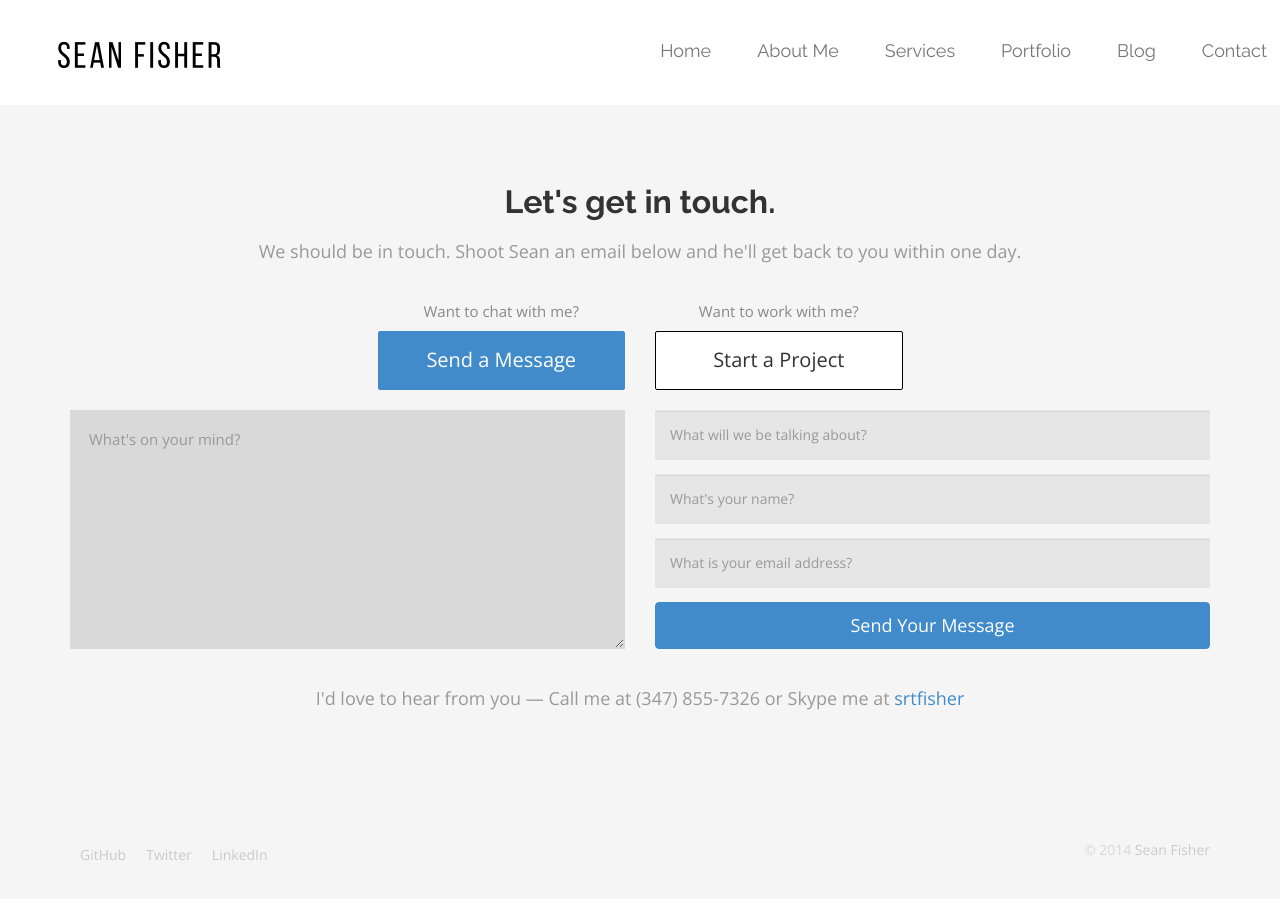
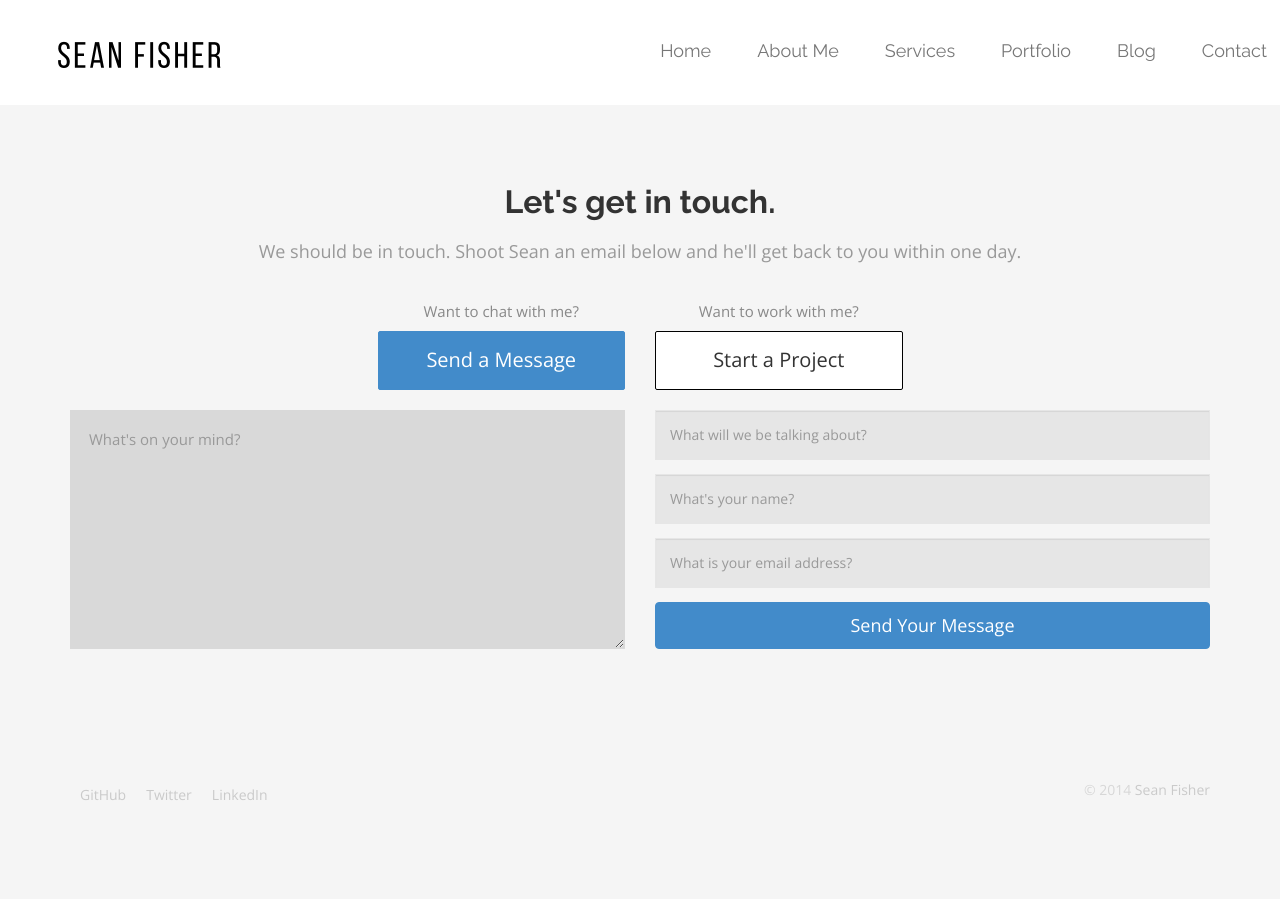
Before and after one commit to srtfisher/srtfisher.github.io, a Jekyll site: the page built from index.html, in a window 1280 px wide and 900 px high, scrolled down 2592 px. Built offline with Jekyll 4.4.1, drawn with Linux system fonts in a browser that asks for light colours; nearby versions of some CDN libraries; Markdown is read by kramdown in place of the engine named in the settings; after the commit the page ends 3432 px from its top, so only the background shows below that.

Commit message:
Removing phone number

```diff
--- a/_includes/contact.html
+++ b/_includes/contact.html
@@ -121,9 +121,11 @@
     </div>
 
     {% if {{include.single}} != 'true' %}
+      <!--
       <h4 class="section-sub alt-contact">
-        I'd love to hear from you &mdash; Call me at <strong>(347) 855-7326</strong> or Skype me at <a href="skype:srtfisher?add">srtfisher</a>
+        I'd love to hear from you &mdash; Call me at <strong>hidden</strong> or Skype me at <a href="skype:srtfisher?add">srtfisher</a>
       </h4>
+      -->
     {% endif %}
   </div>
 </section>
```
